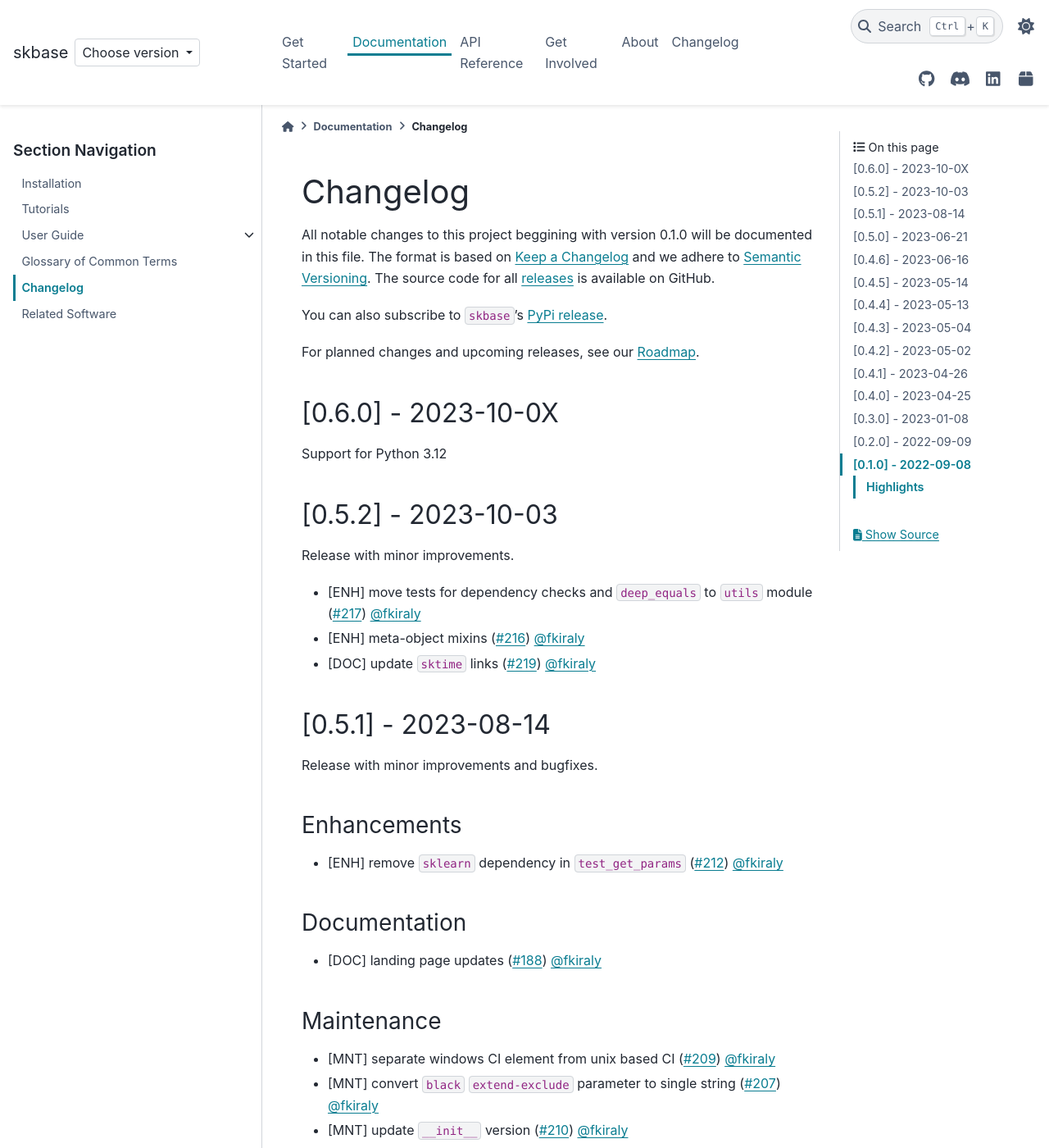
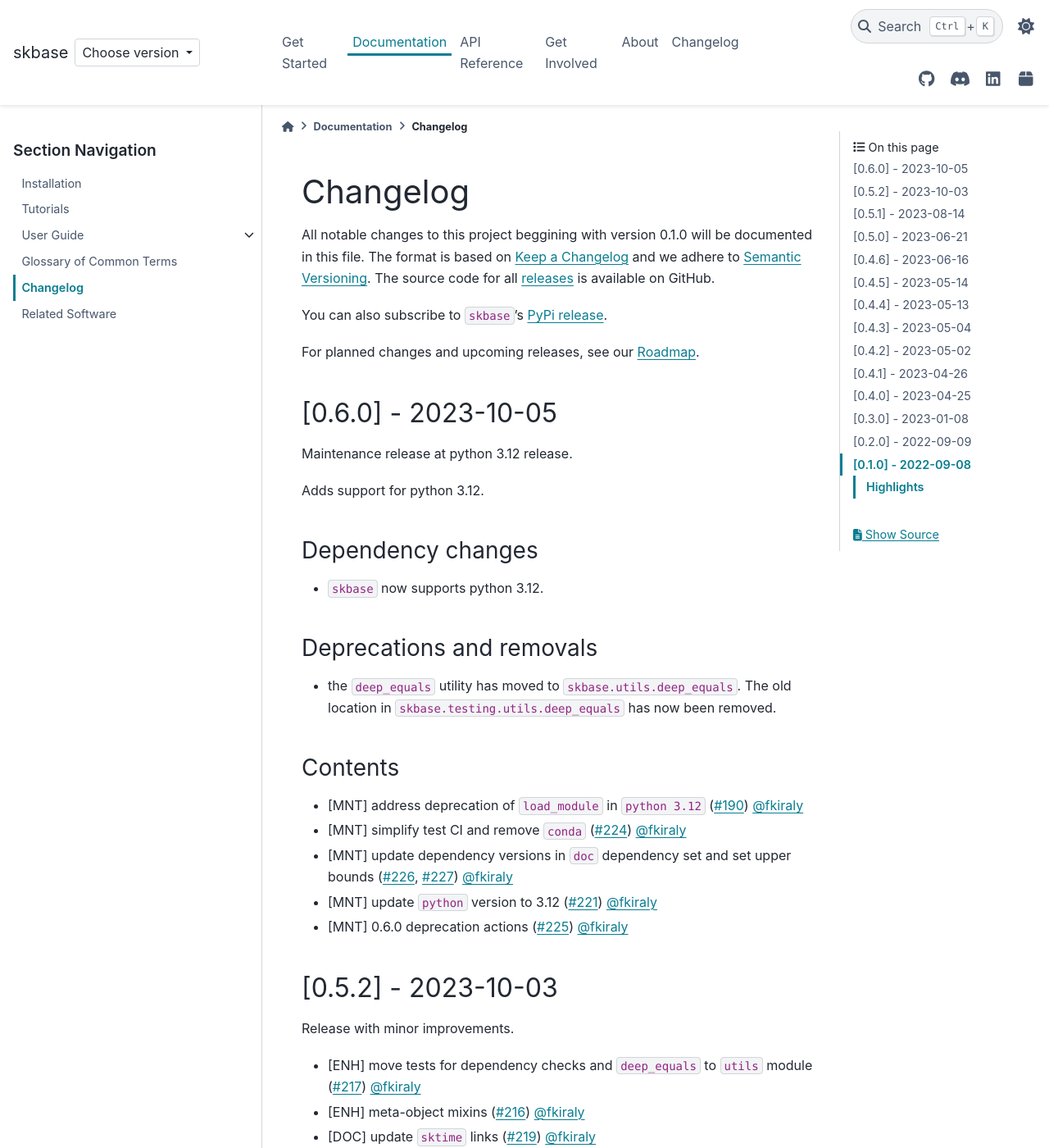
Before and after one commit to sktime/skbase, a Sphinx documentation site: the page built from docs/source/user_documentation/changelog.rst, in a window 1280 px wide and 1400 px high. Shown: the whole window at 82% size. Built offline with Sphinx 7.4.7 and the PyData theme 0.15.4, drawn with Linux system fonts in a browser that asks for light colours; comment, search, counter and statistics services are not loaded.

Commit message:
changelog

```diff
--- a/docs/source/user_documentation/changelog.rst
+++ b/docs/source/user_documentation/changelog.rst
@@ -14,11 +14,34 @@
 
 For planned changes and upcoming releases, see our :ref:`roadmap`.
 
-[0.6.0] - 2023-10-0X
+[0.6.0] - 2023-10-05
 ====================
 
-Support for Python 3.12
+Maintenance release at python 3.12 release.
 
+Adds support for python 3.12.
+
+Dependency changes
+------------------
+
+* ``skbase`` now supports python 3.12.
+
+Deprecations and removals
+-------------------------
+
+* the ``deep_equals`` utility has moved to ``skbase.utils.deep_equals``.
+  The old location in ``skbase.testing.utils.deep_equals`` has now been removed.
+
+Contents
+--------
+
+* [MNT] address deprecation of ``load_module`` in ``python 3.12``
+  (:pr:`190`) :user:`fkiraly`
+* [MNT] simplify test CI and remove ``conda`` (:pr:`224`) :user:`fkiraly`
+* [MNT] update dependency versions in ``doc`` dependency set and set upper bounds
+  (:pr:`226`, :pr:`227`) :user:`fkiraly`
+* [MNT] update ``python`` version to 3.12 (:pr:`221`) :user:`fkiraly`
+* [MNT] 0.6.0 deprecation actions (:pr:`225`) :user:`fkiraly`
 
 
 [0.5.2] - 2023-10-03
```
